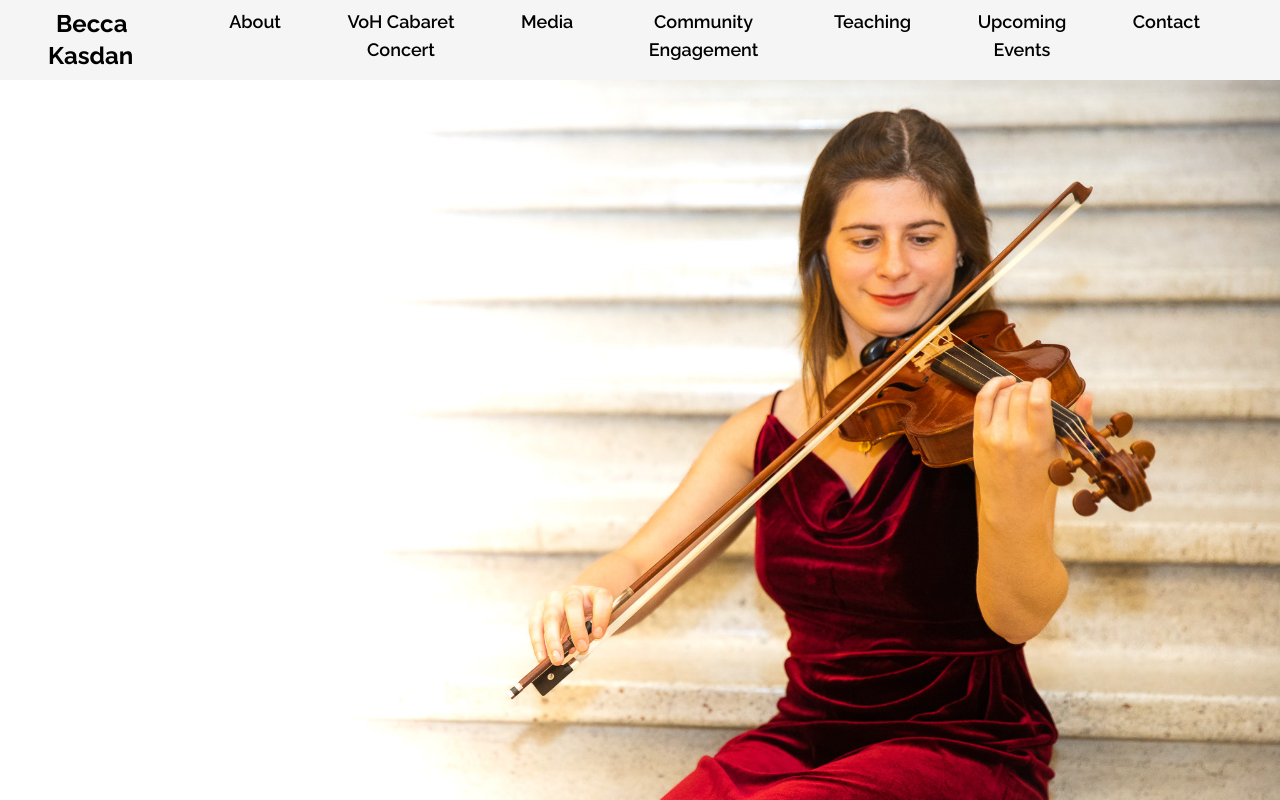
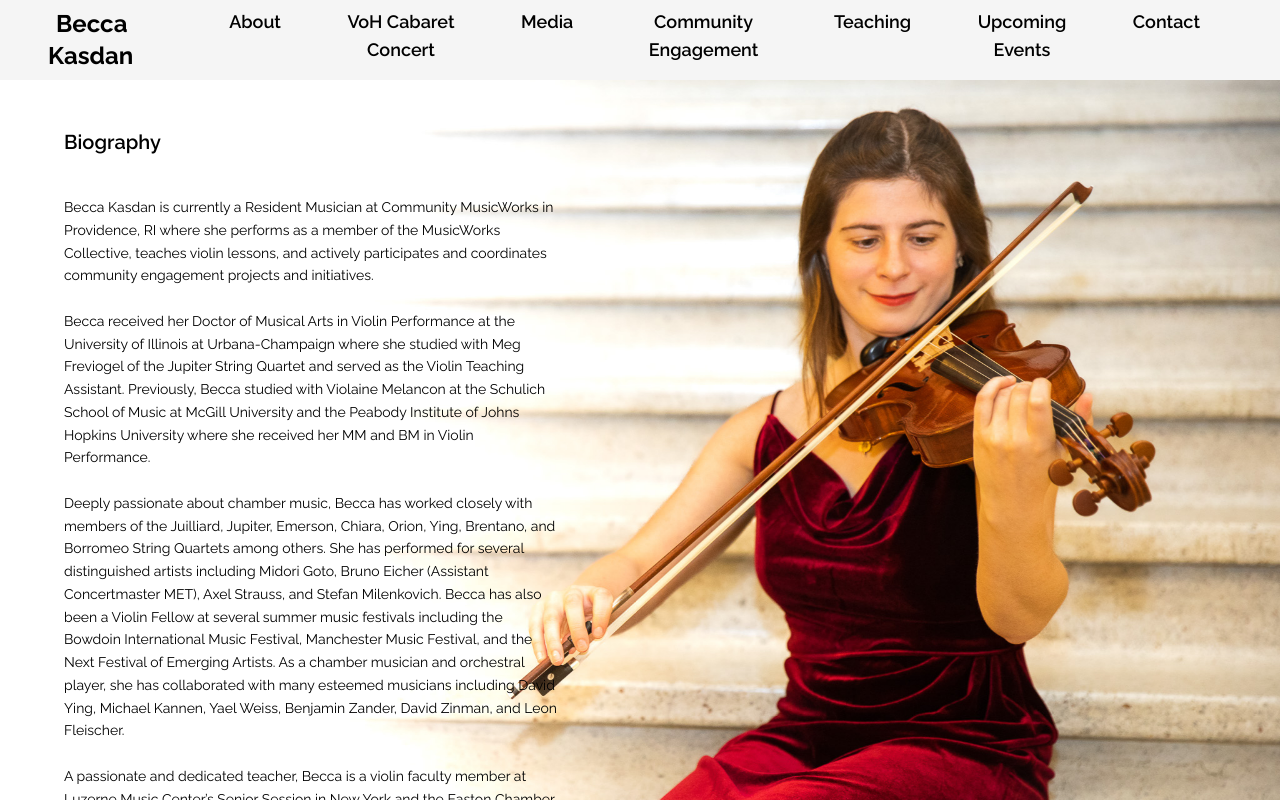
Before and after one commit to DanieleZils/next-trial, a Next.js app: page /about in a window 1280 px wide. Shown: the top 800 px of the page. Built offline with nearby package versions, Linux system fonts and the light colour scheme.

Commit message:
added bio

```diff
--- a/app/about/page.jsx
+++ b/app/about/page.jsx
@@ -5,17 +5,59 @@ import VoH from "/public/VoH.jpg";
 export default function Home() {
   return (
     <main className="relative md:grid md:grid-cols-1 min-h-screen">
-      <div className="inset-0 fixed md:h-screen">
-        <div className="relative top-20 w-full h-64 md:h-full">
+        <div className="absolute md:fixed inset-0 top-20 w-full h-64 md:h-full ">
           < Image
           src={VoH}
           alt="Becca"
-          fill="responsive"
+          fill
           priority = {true}
           className="object-cover object-top w-full h-full"
           />
-        </div>
-      </div>
+          </div>
+          <div className="relative md:grid md:grid-cols-1 min-h-screen mx-14 md:mt-0">
+            <h1 className="font-semibold text-xl pt-32 px-2">Biography</h1>
+            <div className="text-sm text-left max-w-lg pt-8">
+            <p className="p-2 leading-relaxed">
+            Becca Kasdan is currently a Resident Musician at Community MusicWorks in Providence, RI where she
+            performs as a member of the MusicWorks Collective, teaches violin lessons, and actively participates
+            and coordinates community engagement projects and initiatives.<br/> <br/> Becca received her Doctor of Musical
+            Arts in Violin Performance at the University of Illinois at Urbana-Champaign where she studied with Meg
+            Freviogel of the Jupiter String Quartet and served as the Violin Teaching Assistant. Previously, Becca
+            studied with Violaine Melancon at the Schulich School of Music at McGill University and the Peabody
+            Institute of Johns Hopkins University where she received her MM and BM in Violin Performance.<br/> <br/>
+            Deeply passionate about chamber music, Becca has worked closely with members of the Juilliard,
+            Jupiter, Emerson, Chiara, Orion, Ying, Brentano, and Borromeo String Quartets among others. She has
+            performed for several distinguished artists including Midori Goto, Bruno Eicher (Assistant Concertmaster
+            MET), Axel Strauss, and Stefan Milenkovich. Becca has also been a Violin Fellow at several summer
+            music festivals including the Bowdoin International Music Festival, Manchester Music Festival, and the
+            Next Festival of Emerging Artists. As a chamber musician and orchestral player, she has collaborated
+            with many esteemed musicians including David Ying, Michael Kannen, Yael Weiss, Benjamin Zander,
+            David Zinman, and Leon Fleischer.<br/><br/>
+            A passionate and dedicated teacher, Becca is a violin faculty member at Luzerne Music Center’s Senior
+            Session in New York and the Easton Chamber Music Festival in Massachusetts. She has presented
+            masterclasses at the Paul Rolland String Pedagogy Workshop, American String Teacher Association’s
+            National Conference, Tonebase Violin, Virginia Tech, Vanderbilt University Medical Center, DePauw
+            University School of Music, and the University of Illinois Urbana Champaign. Previously, Becca was a
+            Core Teaching Artist with Apollo’s Fire- the Cleveland Baroque Orchestra in Matteson, IL and
+            Coordinator and Violin Instructor for the Illinois Community Music Academy.<br/><br/>
+            In 2023, Becca collaborated with the international exhibit Violins of Hope to present her Doctoral
+            Lecture Recital, Imagining New Possibilities for 21 st -Century Classical Music Performance: Drawing
+            Inspiration from the Berlin Cabarets of the Weimar Republic. Joined by co-founder Avshalom Weinstein,
+            Becca performed a recital on violins restored and recovered from the Holocaust. The concert featured
+            dancers, musicians, visual artists, and puppeteers from seven countries and a performance of two world
+            premieres.
+            In addition, Becca is extremely devoted to bringing music into the community. She served as the first co-
+            director of the Peabody String Sinfonia, a conductor-less string ensemble at Peabody Conservatory that
+            performs exclusively at community venues. Becca has also been on a discussion panel with Midori
+            discussing community engagement and outreach in the 21 st century. Currently, Becca is on the Board of
+            Trustees for the Volunteer Musicians for the Arts in Boston, MA where she received a Community
+            Leadership Award in 2021. Becca Kasdan is the 2018 recipient of the Johns Hopkins President’s
+            Commendation for Achievement in the Arts, the Grace Clagett Ranney Prize in Chamber Music, the
+            String Achievement Award from the University of Illinois Urbana-Champaign, and is a member of the Pi
+            Kappa Lambda and Phi Kappa Phi’s prestigious music guilds.
+            </p>
+            </div>
+          </div>
     </main>
   )
 }
```
